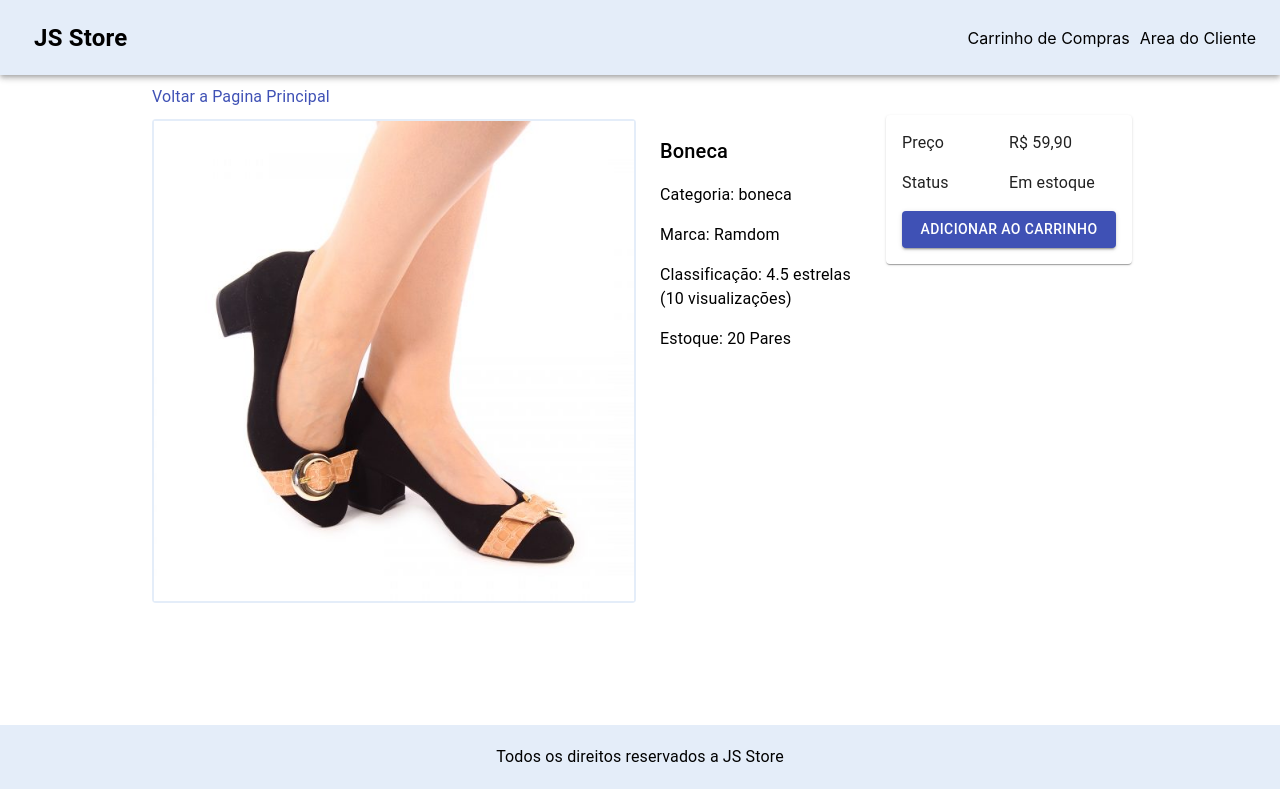
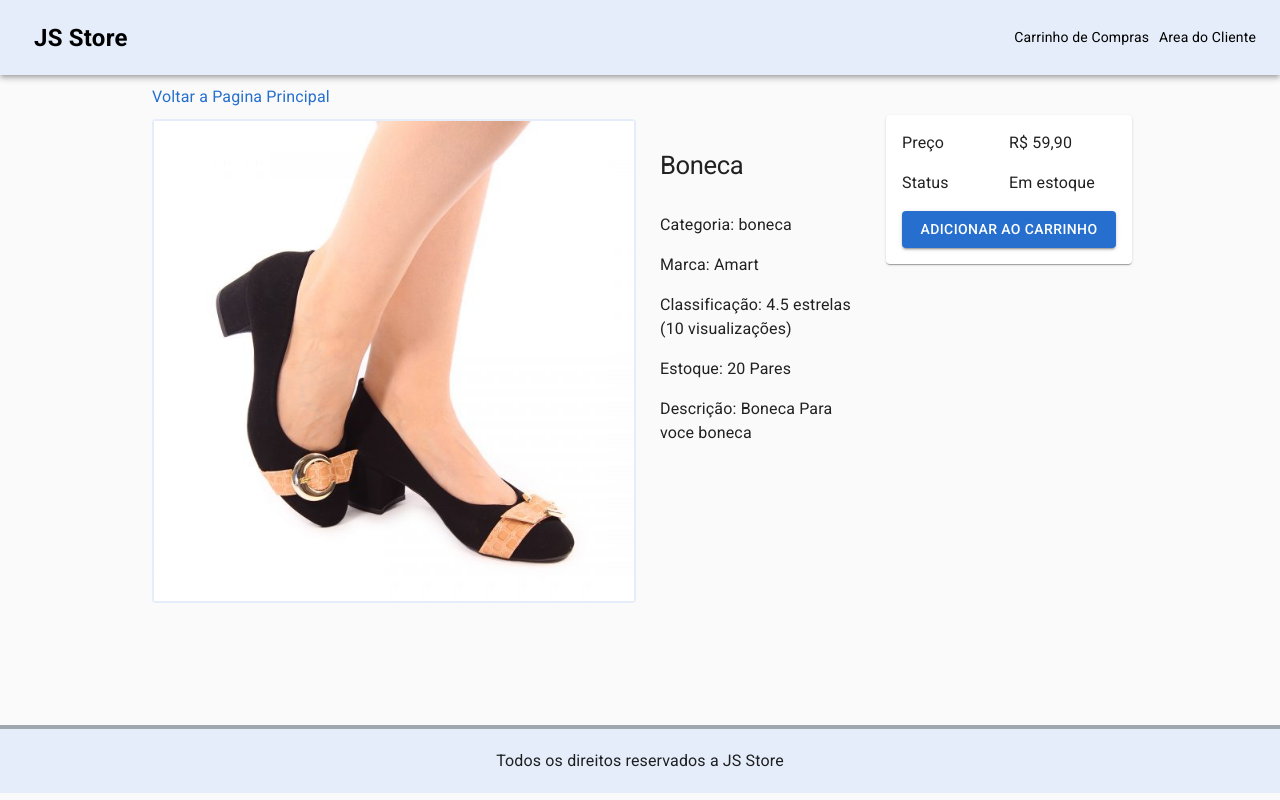
Before and after one commit to jaisonluizaliev/JSStore, a Next.js app: page /product/boneca in a window 1280 px wide. Built offline with nearby package versions, Linux system fonts and the light colour scheme.

Commit message:
Add Material UI Theme

```diff
--- a/components/Layout.jsx
+++ b/components/Layout.jsx
@@ -1,17 +1,52 @@
 import React from 'react';
 import Head from 'next/head';
-import { Link, AppBar, Container, Toolbar, Typography } from '@material-ui/core';
+import {
+  Link,
+  AppBar,
+  Container,
+  Toolbar,
+  Typography,
+  createTheme,
+  ThemeProvider,
+  CssBaseline,
+} from '@material-ui/core';
 import useStyles from '../styles/styles';
 import NextLink from 'next/link';
+import { light } from '@material-ui/core/styles/createPalette';
 
 export default function Layout({ title, description, children }) {
   const styles = useStyles();
+  const theme = createTheme({
+    typography: {
+      h1: {
+        fontSize: '1.6rem',
+        fontWeight: 400,
+        margin: '1rem 0',
+      },
+      h2: {
+        fontSize: '1.4rem',
+        fontWeight: 400,
+        margin: '1rem 0',
+      },
+    },
+    palette: {
+      type: 'light',
+      primary: {
+        main: '#266fce'
+      },
+      secondary: {
+        main: '#204060'
+      }
+    }
+  });
   return (
     <>
       <Head>
         <title>{title ? `${title} || JS Store` : 'JS Store'}</title>
         {description && <meta name="description" content={description} />}
       </Head>
+      <ThemeProvider theme={theme}>
+      <CssBaseline/>
       <AppBar position="static" className={styles.navbar}>
         <Toolbar>
           <NextLink href="/" passHref>
@@ -34,6 +69,7 @@ export default function Layout({ title, description, children }) {
       <footer className={styles.footer}>
         <Typography>Todos os direitos reservados a JS Store </Typography>
       </footer>
+      </ThemeProvider>
     </>
   );
 }
--- a/pages/_document.js
+++ b/pages/_document.js
@@ -6,7 +6,12 @@ export default class MyDocument extends Document {
   render() {
     return (
       <Html lang="en">
-        <Head></Head>
+        <Head>
+          <link
+            rel="stylesheet"
+            href="https://fonts.googleapis.com/css?family=Roboto:300,400,500,700&display=swap"
+          />
+        </Head>
         <body>
           <Main />
           <NextScript />
--- a/pages/product/[slug].js
+++ b/pages/product/[slug].js
@@ -49,7 +49,7 @@ export default function ProductScreen() {
             <Grid item md={3} xs={12}>
               <List>
                 <ListItem>
-                  <Typography component="h1" variant="h6">
+                  <Typography component="h1" variant="h1">
                     {product.name}
                   </Typography>
                 </ListItem>
@@ -67,6 +67,9 @@ export default function ProductScreen() {
                 </ListItem>
                 <ListItem>
                   <Typography>Estoque: {product.countInStock} Pares</Typography>
+                </ListItem>
+                <ListItem>
+                  <Typography>Descrição: {product.description}</Typography>
                 </ListItem>
               </List>
             </Grid>
@@ -94,7 +97,11 @@ export default function ProductScreen() {
                         <Typography>Status</Typography>
                       </Grid>
                       <Grid item xs={6}>
-                        <Typography>{product.countInStock > 0 ? 'Em estoque' : 'Indisponível'}</Typography>
+                        <Typography>
+                          {product.countInStock > 0
+                            ? 'Em estoque'
+                            : 'Indisponível'}
+                        </Typography>
                       </Grid>
                     </Grid>
                   </ListItem>
--- a/styles/styles.js
+++ b/styles/styles.js
@@ -23,6 +23,7 @@ const useStyles = makeStyles({
     textAlign: 'center',
     padding: '20px 0',
     background: '#e4edf9',
+    borderTop: '4px solid rgba(0,0,0, 0.3)'
   },
   brand: {
     fontWeight: 'bold',
--- a/utils/data.js
+++ b/utils/data.js
@@ -6,7 +6,7 @@ const data = {
       category: 'sandalia',
       image: '/sandalia-rosa.jpg',
       price: 59.9,
-      brand: 'Ramdom',
+      brand: 'Amart',
       rating: 4.5,
       numReviews: 10,
       countInStock: 20,
@@ -18,11 +18,11 @@ const data = {
       category: 'sandalia',
       image: '/sandalia-azul.jpg',
       price: 59.9,
-      brand: 'Ramdom',
+      brand: 'Amart',
       rating: 4.2,
       numReviews: 10,
       countInStock: 20,
-      description: 'A popular shirt',
+      description: 'sandalia azul pro verão ',
     },
     {
       name: 'Scarpin Onça',
@@ -30,11 +30,11 @@ const data = {
       category: 'scarpin',
       image: '/scarpin-onca.jpg',
       price: 59.9,
-      brand: 'Ramdom',
+      brand: 'Amart',
       rating: 4.5,
       numReviews: 10,
       countInStock: 20,
-      description: 'A popular shirt',
+      description: 'liberte a selva dentro de voce',
     },
     {
       name: 'Boneca',
@@ -42,11 +42,11 @@ const data = {
       category: 'boneca',
       image: '/boneca.jpg',
       price: 59.9,
-      brand: 'Ramdom',
+      brand: 'Amart',
       rating: 4.5,
       numReviews: 10,
       countInStock: 20,
-      description: 'Smart looking pants',
+      description: 'Boneca Para voce boneca',
     },
     {
       name: 'Sandália Prata e Preto',
@@ -54,7 +54,7 @@ const data = {
       category: 'sandalia',
       image: '/sandália-prata-e-preto.jpg',
       price: 59.9,
-      brand: 'Ramdom',
+      brand: 'Amart',
       rating: 4.5,
       numReviews: 10,
       countInStock: 20,
@@ -66,7 +66,7 @@ const data = {
       category: 'Sandalia',
       image: '/sandalia-salto-curto.jpg',
       price: 59.9,
-      brand: 'Ramdom',
+      brand: 'Amart',
       rating: 4.5,
       numReviews: 10,
       countInStock: 20,
@@ -78,7 +78,7 @@ const data = {
       category: 'scarpin',
       image: '/scarpin-salto-baixo.jpg',
       price: 59.9,
-      brand: 'Ramdom',
+      brand: 'Amart',
       rating: 4.5,
       numReviews: 10,
       countInStock: 20,
@@ -90,7 +90,7 @@ const data = {
       category: 'scarpin',
       image:'/scarpin-branco.jpg',
       price: 59.9,
-      brand: 'Ramdom',
+      brand: 'Amart',
       rating: 4.5,
       numReviews: 10,
       countInStock: 20,
```
